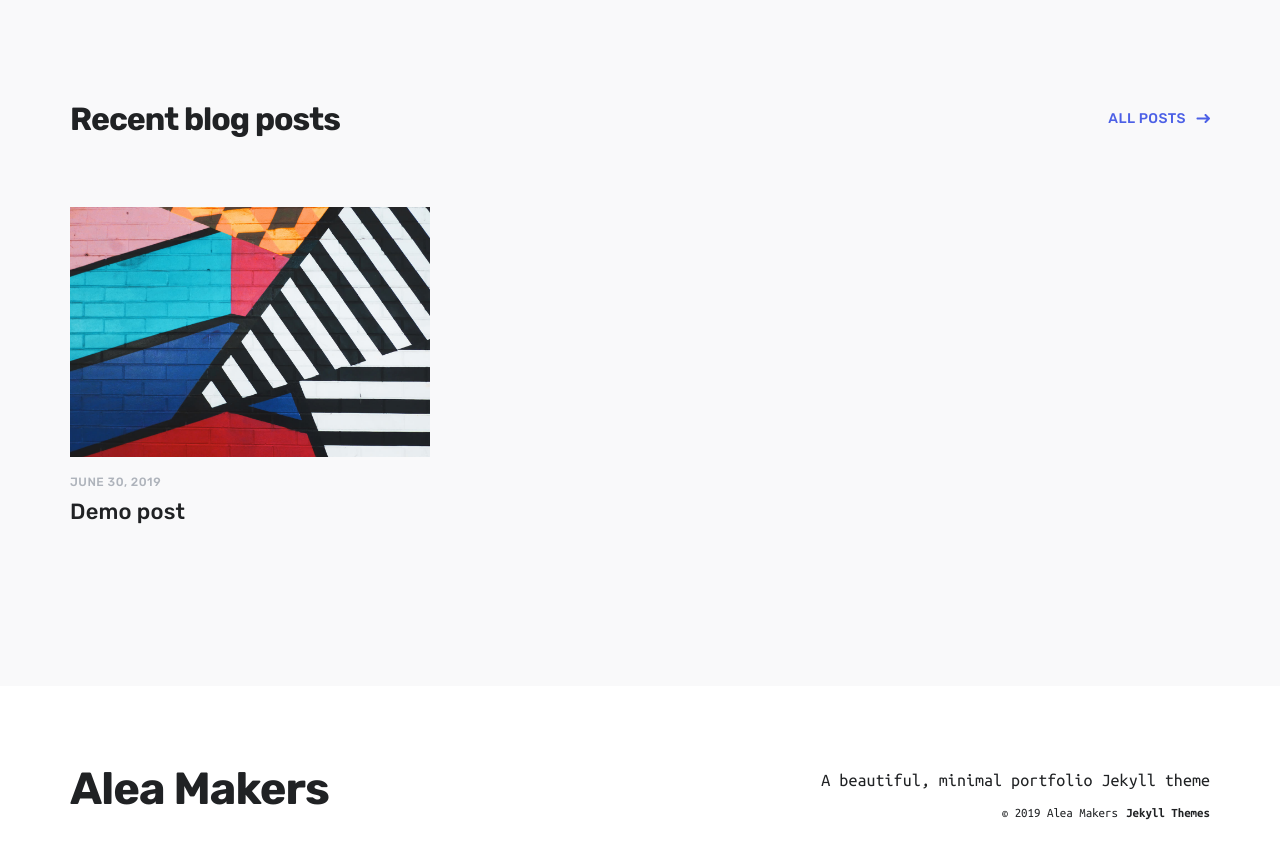
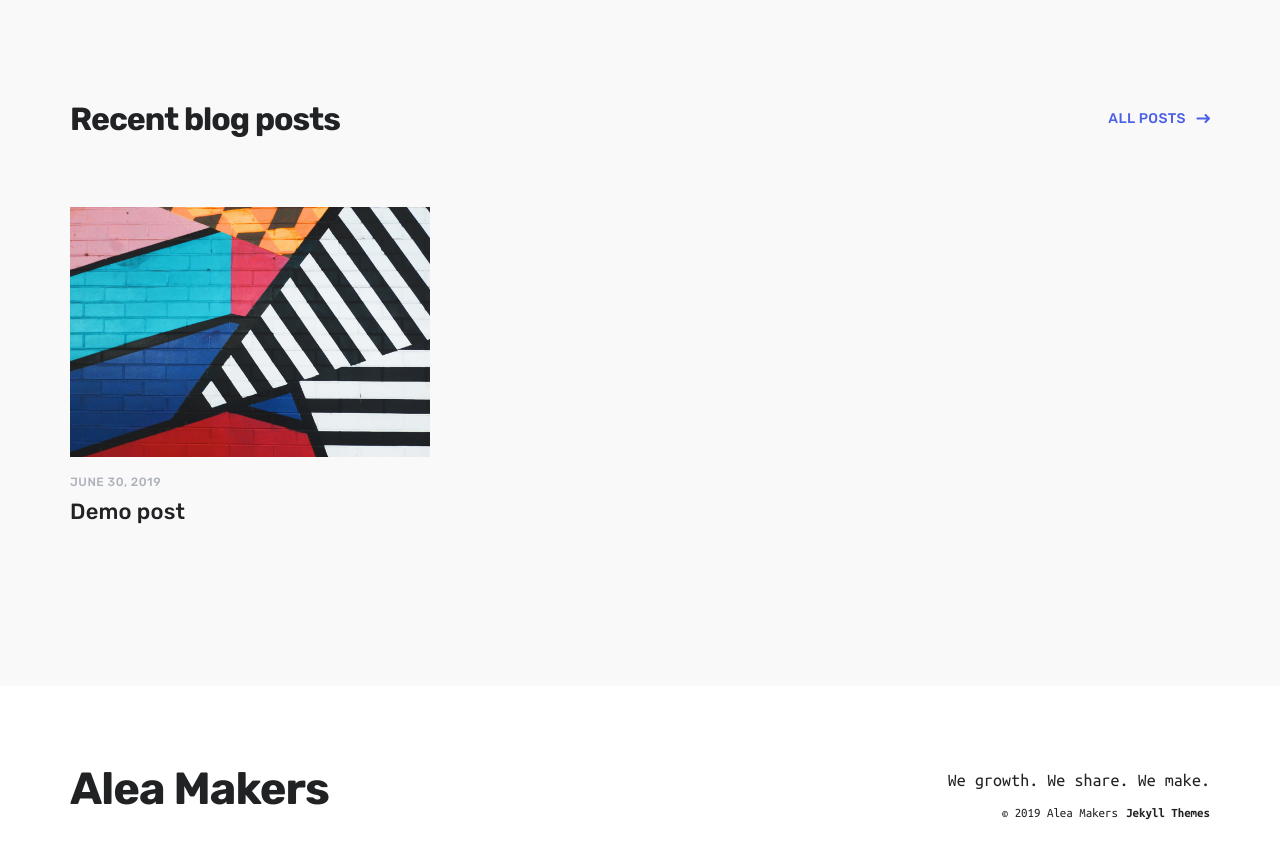
Before and after one commit to alea-git/alea-git.github.io, a Jekyll site: the page built from index.html, in a window 1280 px wide and 900 px high, scrolled down 3187 px. Shown: the top 859 px of the window. Built offline with Jekyll 4.4.1, drawn with Linux system fonts in a browser that asks for light colours; nearby versions of some CDN libraries.

Commit message:
Updated '_data/settings.yml' via CloudCannon

```diff
--- a/_data/settings.yml
+++ b/_data/settings.yml
@@ -13,13 +13,13 @@ menu_settings:
 footer_settings:
   logo_image:
   logo_width: '100'
-  tagline: 'A beautiful, minimal portfolio Jekyll theme'
+  tagline: 'We growth. We share. We make.'
 hero_settings:
   background_image: /images/backgrounds/background-hero.svg
 post_settings:
   grid_spacing: '10'
 contact_settings:
-  email_address: hello@jekyllthemes.io
+  email_address: info@aleamakers.com
   form_action: 'https://formspree.io/hello@jekyllthemes.io'
   confirmation_url: /thanks
   email_subject: Contact form submission
```
